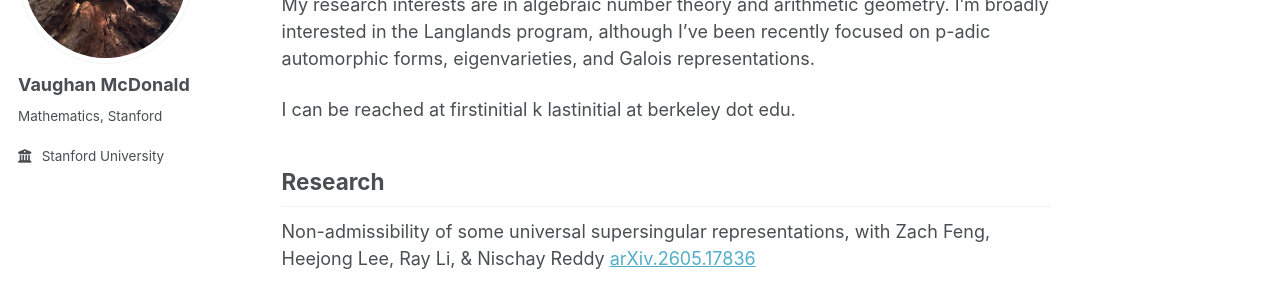
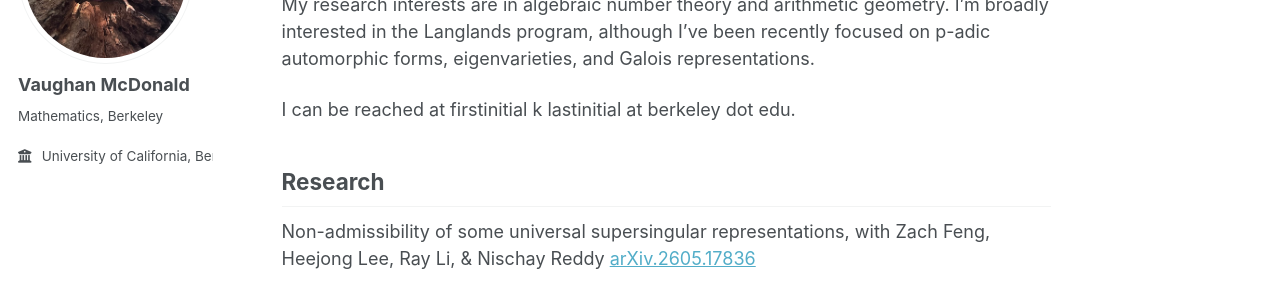
Before and after one commit to mcvaughanald/mcvaughanald.github.io, a Jekyll site: the page built from _pages/about.md, in a window 1280 px wide. Shown: the part 212-512 px from the top of the page. Built offline with Jekyll 4.4.1, drawn with Linux system fonts in a browser that asks for light colours.

Commit message:
Update _config.yml

```diff
--- a/_config.yml
+++ b/_config.yml
@@ -25,9 +25,9 @@ author:
   avatar           : "IMG_5605.jpg"
   name             : "Vaughan McDonald"
   pronouns         : # example: "she/her"
-  bio              : "Mathematics, Stanford"
+  bio              : "Mathematics, Berkeley"
   location         : #"Earth"
-  employer         : "Stanford University"
+  employer         : "University of California, Berkeley"
   uri              : # URL
   email            : #"first_initial k last_initial at stanford d o t e d u"
 
```
